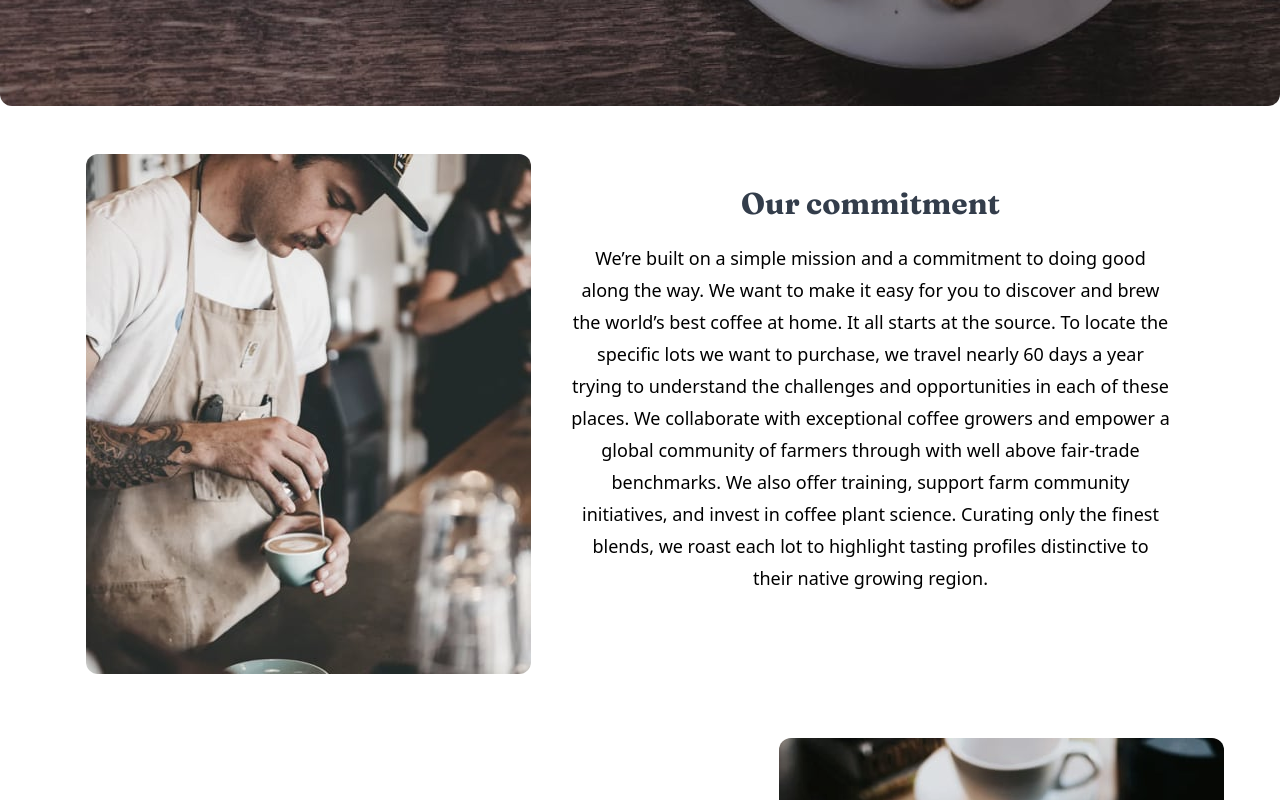
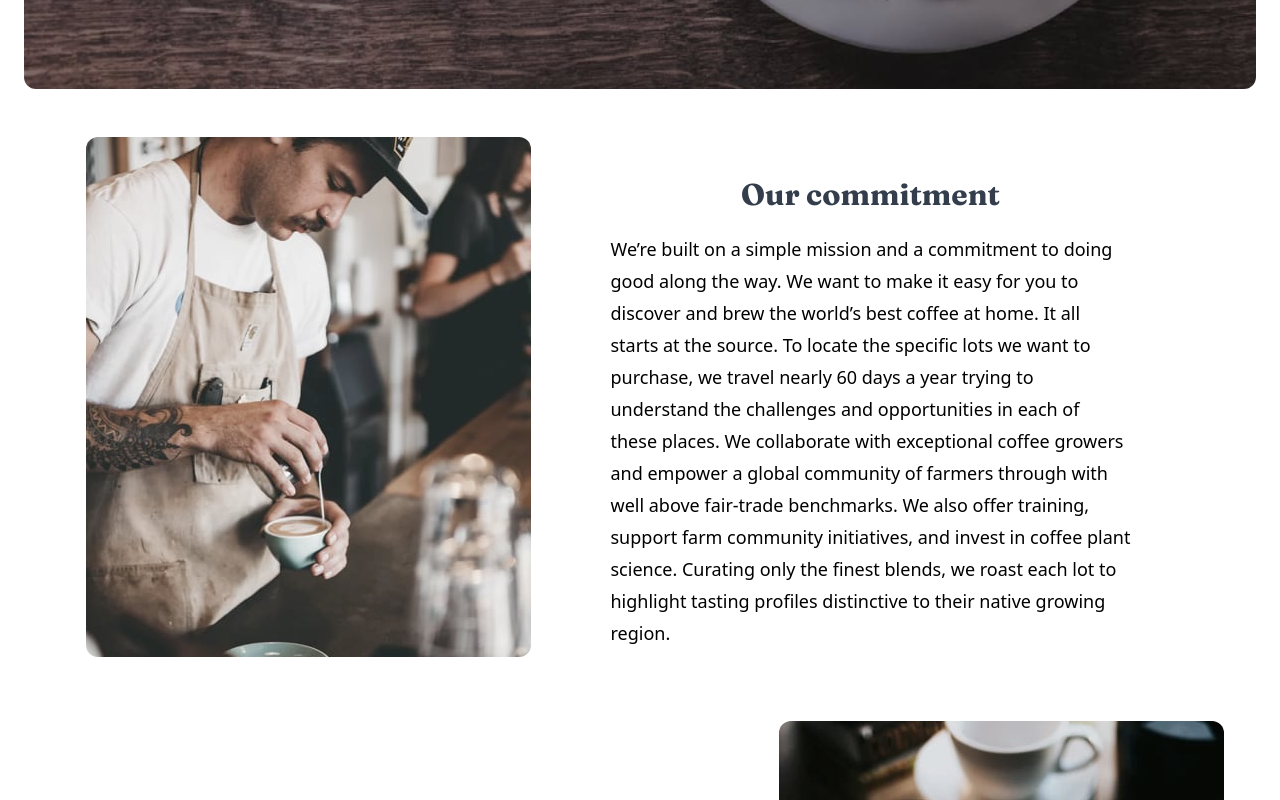
Before and after one commit to mario130/Kofi, a Next.js app: page /about in a window 1280 px wide. Shown: the part 440-1240 px from the top of the page. Built offline with nearby package versions, Linux system fonts and the light colour scheme.

Commit message:
fix: add padding to 1280 screens

```diff
--- a/src/app/(pages)/about/page.tsx
+++ b/src/app/(pages)/about/page.tsx
@@ -3,7 +3,7 @@ import React from "react";
 
 export default function AboutUs() {
   return (
-    <main className="max-w-7xl xl:mx-auto">
+    <main className="max-w-7xl xl:mx-auto px-6">
       <section className="relative mx-4 mt-4 max-h-[550px] max-w-7xl overflow-hidden rounded-xl xl:mx-auto">
         <picture>
           <source
@@ -37,7 +37,7 @@ export default function AboutUs() {
           </p>
         </div>
       </section>
-      <section className="mx-4 mt-12 justify-center space-x-4 md:flex xl:mx-auto">
+      <section className="mx-4 mt-12 justify-center space-x-4 md:flex xl:mx-auto items-center">
         <picture>
           <source
             srcSet="/about/desktop-commitment.jpg"
@@ -61,7 +61,7 @@ export default function AboutUs() {
           <h2 className="mt-8 text-center text-3xl font-bold text-t-dark">
             Our commitment
           </h2>
-          <p className="mx-6 mt-5 text-center text-lg font-extralight leading-8  md:w-96 xl:w-[600px]">
+          <p className="mx-6 mt-5 text-left text-lg font-extralight leading-8  md:w-96 xl:w-[600px] xl:px-10">
             We’re built on a simple mission and a commitment to doing good along
             the way. We want to make it easy for you to discover and brew the
             world’s best coffee at home. It all starts at the source. To locate
--- a/src/app/page.tsx
+++ b/src/app/page.tsx
@@ -4,7 +4,7 @@ import PopularItem from "./_components/Homepage/PopularItem";
 
 export default async function Home() {
   return (
-    <main>
+    <main className="px-6">
       <CTA />
       <OurCollection />
       <PopularItem />
```
